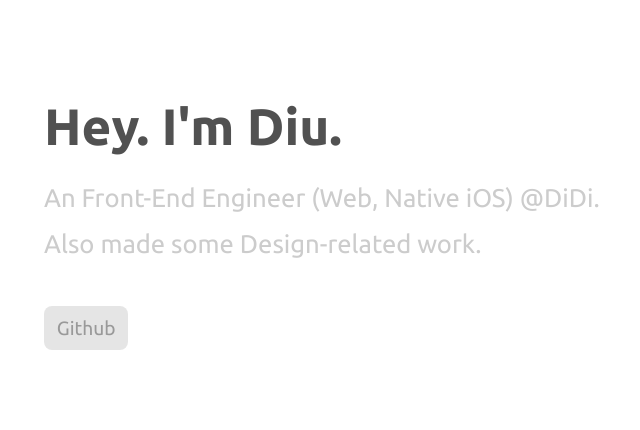
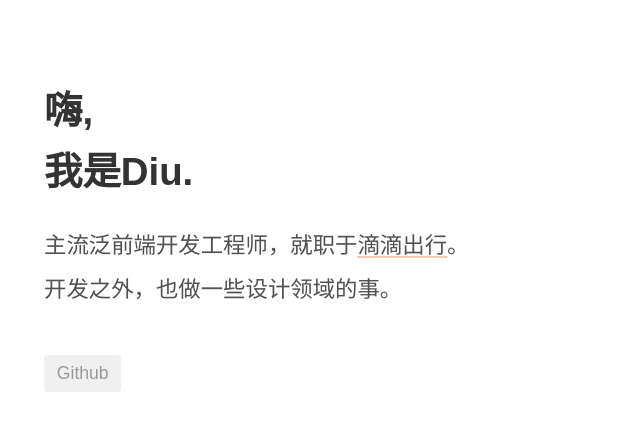
Before and after one commit to ddiu8081/ddiu8081.github.io, a Svelte app: page / in a window 1280 px wide. Shown: the top 430 px of the page, without its empty margins (84-724 px from the left). Built offline with nearby package versions, Linux system fonts and the light colour scheme.

Commit message:
feat: update styles and texts

```diff
--- a/src/App.svelte
+++ b/src/App.svelte
@@ -1,11 +1,13 @@
 <script>
-	let name = 'Diu'
+	import helloWordArr from './hello'
+
+	let helloWord = helloWordArr[Math.floor((Math.random() * helloWordArr.length))]
 </script>
 
 <main>
-	<h1>Hey. I'm Diu.</h1>
-	<h2>An Front-End Engineer (Web, Native iOS) @DiDi.</h2>
-	<h2>Also made some Design-related work.</h2>
+	<h1><span>{helloWord},</span>我是Diu.</h1>
+	<p>主流泛前端开发工程师，就职于<span>滴滴出行</span>。</p>
+	<p>开发之外，也做一些设计领域的事。</p>
 	<a href="https://github.com/ddiu8081">Github</a>
 </main>
 
@@ -22,7 +24,7 @@
   }
 
 	body {
-    font: 400 16px/1.8 'Ubuntu', PingFang SC, Lantinghei SC, Microsoft Yahei,
+    font: 400 16px/1.6 PingFang SC, Lantinghei SC, Microsoft Yahei,
       Hiragino Sans GB, Microsoft Sans Serif, WenQuanYi Micro Hei, sans-serif;
     margin: 0;
     padding: 10vh 10vw;
@@ -31,24 +33,46 @@
   }
 
 	h1 {
-		font-size: 3.2rem;
-		color: #515151;
+		font-size: 2.4rem;
+		color: #333333;
 		font-weight: bold;
-		margin-bottom: 0.2rem;
+		margin-bottom: 1.6rem;
+		span {
+			display: block;
+		}
 	}
 
-	h2, p {
-		font-size: 1.6rem;
-		color: #cccccc;
+	p {
+		font-size: 1.4rem;
+		color: #515151;
+		margin-bottom: 0.5rem;
+		span {
+			position: relative;
+			&:after {
+				position: absolute;
+				content: "";
+				top: 90%;
+				left: 0;
+				right: 0;
+				bottom: 0;
+				transition: top 0.3s ease;
+				z-index: -1;
+				background-color: rgba(252, 145, 83, 0.5);
+			}
+			&:hover:after {
+				top: 60%;
+			}
+		}
 	}
 
 	a {
 		display: inline-block;
 		margin-top: 2.4rem;
 		padding: 0.3rem 0.8rem;
-		background: rgba(0, 0, 0, 0.1);
-		border-radius: 8px;
-		font-size: 1.2rem;
+		background: rgba(0, 0, 0, 0.06);
+		border-radius: 4px;
+		// border: 1px solid rgba(0, 0, 0, 0.06);
+		font-size: 1.1rem;
 		color: #999999;
 		transition: all 0.3s ease;
 		&:hover {
--- /dev/null
+++ b/src/hello.js
@@ -0,0 +1,10 @@
+export default [
+  '嗨',
+  'Hey',
+  'Hallo',
+  'Hola',
+  'Hoi',
+  'Halló',
+  'Bonjour',
+  'こんにちは',
+]
```
